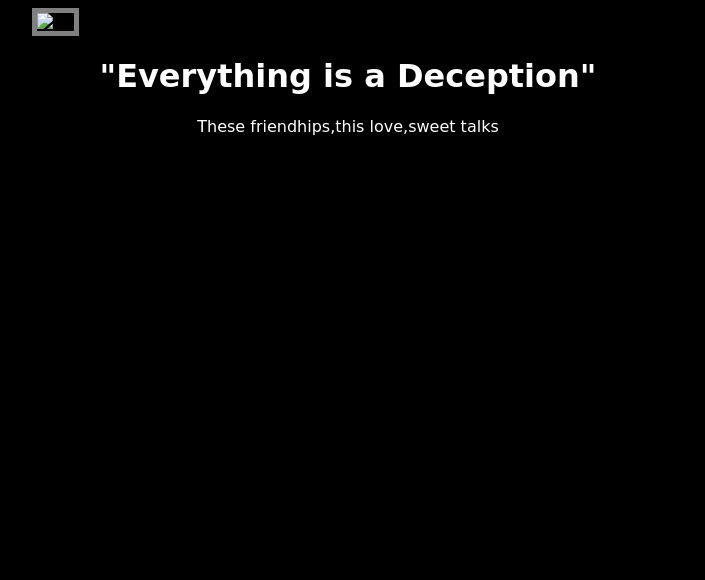
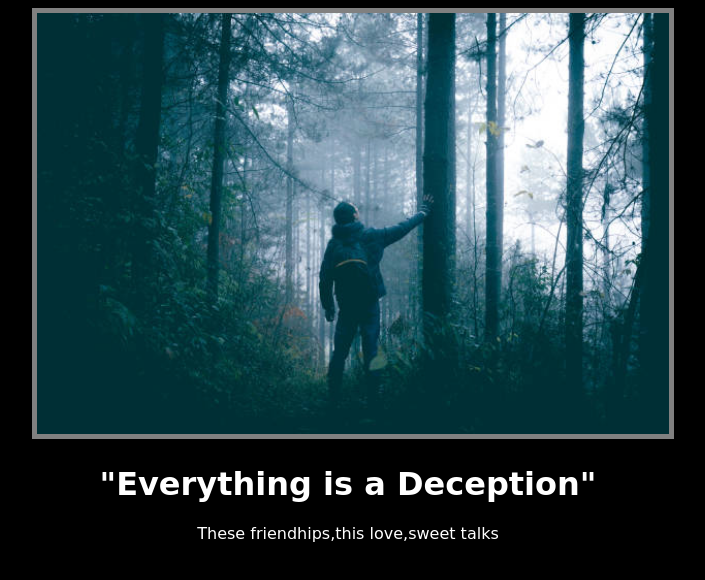
Before and after one commit to SuperUserB/Quote-Reality, a plain HTML site: page index.html in a window 1280 px wide. Shown: the whole page, without its empty margins (292-997 px from the left). Drawn offline with Linux system fonts and the light colour scheme.

Commit message:
Update index.html

```diff
--- a/index.html
+++ b/index.html
@@ -9,7 +9,7 @@
 </head>
 <body>
   <div>
-  <img src="./assets/images/test.jpg"  alt="sad">
+  <img src="test.jpg"  alt="sad">
   <h1>"Everything is a Deception"</h1>
   <p>These friendhips,this love,sweet talks</p>
 </div>
```
